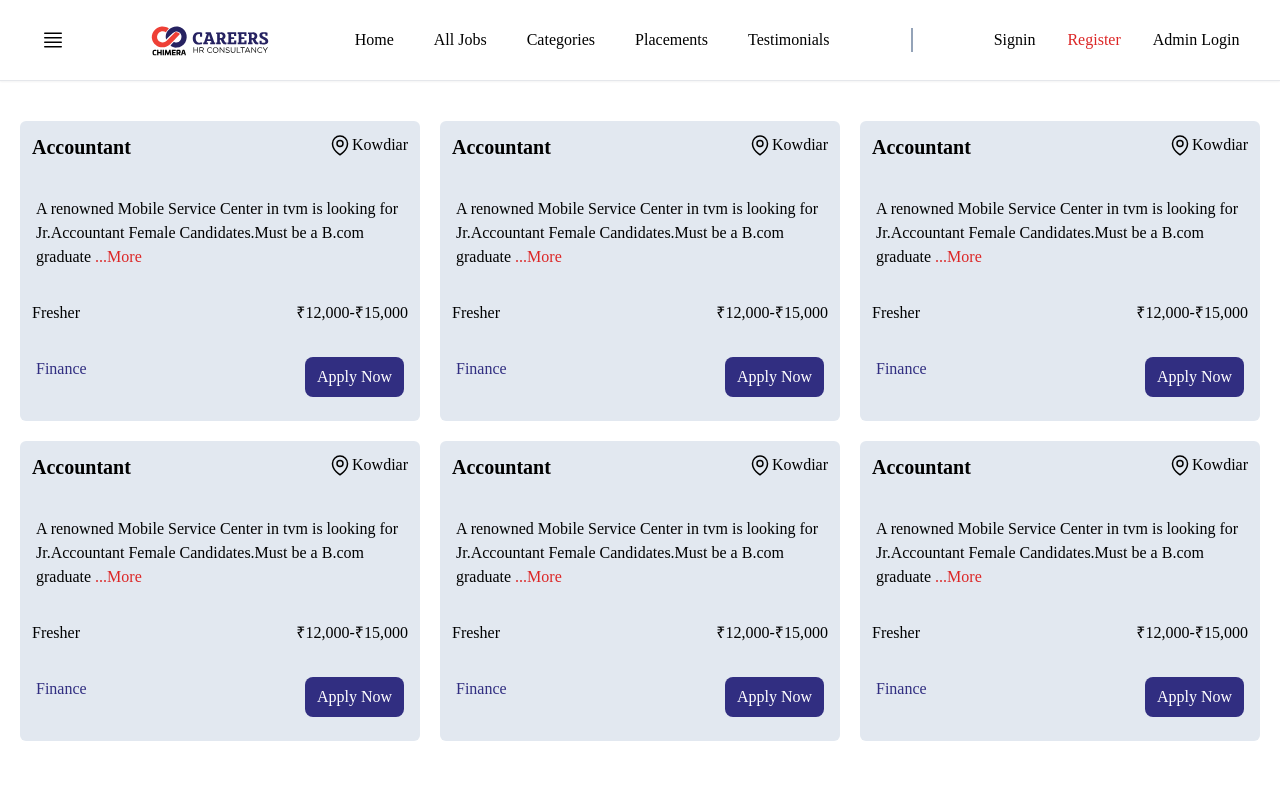
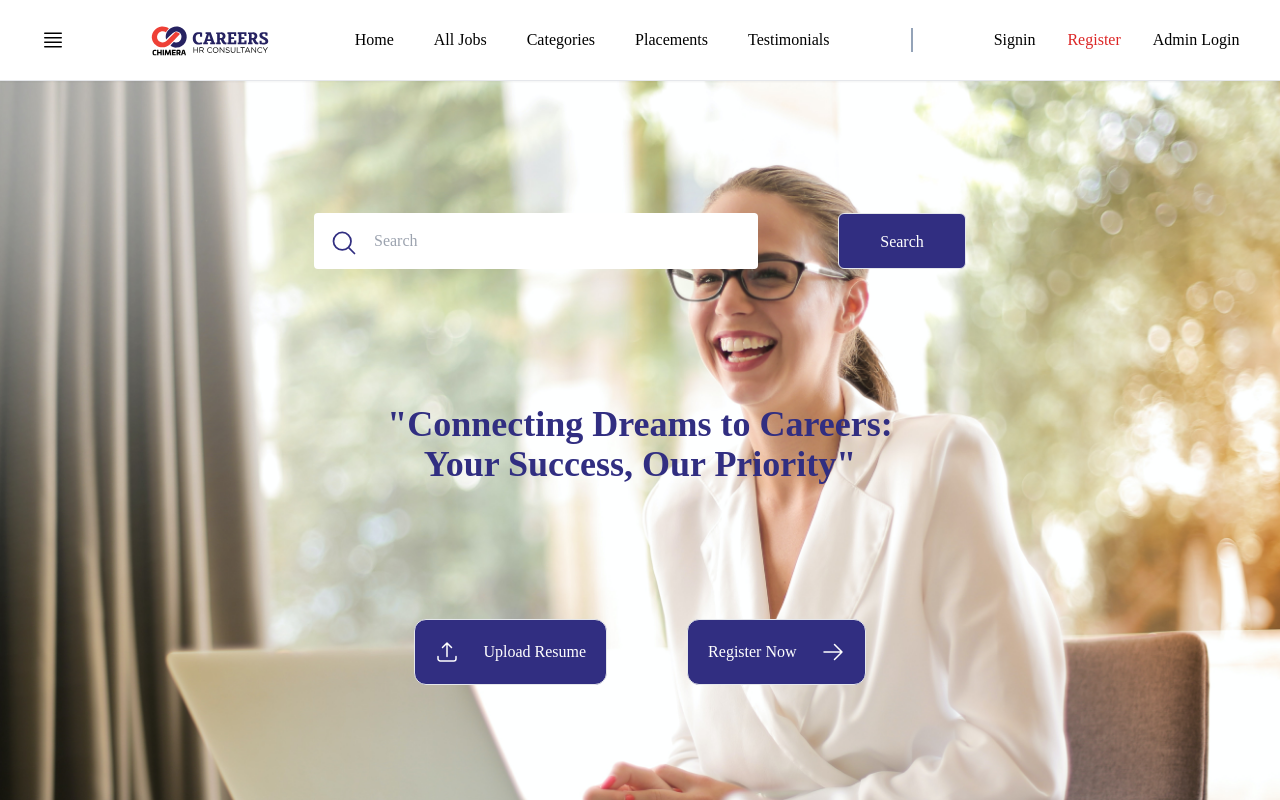
Before and after one commit to chimera-careers/Chimera-Careers, a React (Vite) app in the folder client/: page / in a window 1280 px wide. Shown: the top 800 px of the page. Built offline with nearby package versions, Linux system fonts and the light colour scheme.

Commit message:
Updated hero section with banner and necessary buttons

```diff
--- /dev/null
+++ b/client/src/Components/All/Hero/Hero.jsx
@@ -0,0 +1,73 @@
+import React from "react";
+import "./hero.scss";
+
+function Hero() {
+  return (
+    <>
+      <div className="hero-container flex flex-col w-full h-screen  justify-around bg-cover">
+        <div className="flex flex-row gap-20  w-full justify-center mt-16">
+          <div className="flex flex-row rounded bg-white h-14">
+            <svg
+              xmlns="http://www.w3.org/2000/svg"
+              fill="none"
+              viewBox="0 0 24 24"
+              strokeWidth={1.5}
+              stroke="currentColor"
+              className="w-7 h-7 text-indigo-900 m-4"
+            >
+              <path
+                strokeLinecap="round"
+                strokeLinejoin="round"
+                d="M21 21l-5.197-5.197m0 0A7.5 7.5 0 105.196 5.196a7.5 7.5 0 0010.607 10.607z"
+              />
+            </svg>
+
+            <input
+              type="text"
+              placeholder="Search"
+              className="h-14 rounded-md w-96 focus:outline-none"
+            />
+          </div>
+
+          <button className="border bg-indigo-900 text-white p-4 w-32 h-14 rounded-md">
+            Search
+          </button>
+        </div>
+        <div className="flex flex-col justify-center items-center">
+          <h1 className=" text-indigo-900 text-4xl font-black">
+            "Connecting Dreams to Careers:
+          </h1>
+          <h1 className=" text-indigo-900 text-4xl font-black">
+            Your Success, Our Priority"
+          </h1>
+        </div>
+
+        <div className="flex flex-row justify-center gap-20 mb-32">
+          <button className="border bg-indigo-900 text-white p-5 rounded-xl flex gap-6">
+            <svg
+              xmlns="http://www.w3.org/2000/svg"
+              fill="none"
+              viewBox="0 0 24 24"
+              strokeWidth={1.5}
+              stroke="currentColor"
+              className="w-6 h-6"
+            >
+              <path
+                strokeLinecap="round"
+                strokeLinejoin="round"
+                d="M3 16.5v2.25A2.25 2.25 0 005.25 21h13.5A2.25 2.25 0 0021 18.75V16.5m-13.5-9L12 3m0 0l4.5 4.5M12 3v13.5"
+              />
+            </svg>
+            Upload Resume
+          </button>
+          <button className="border bg-indigo-900 text-white p-5 rounded-xl flex gap-6">Register Now <svg xmlns="http://www.w3.org/2000/svg" fill="none" viewBox="0 0 24 24" strokeWidth={1.5} stroke="currentColor" className="w-6 h-6">
+  <path strokeLinecap="round" strokeLinejoin="round" d="M13.5 4.5L21 12m0 0l-7.5 7.5M21 12H3" />
+</svg>
+</button>
+        </div>
+      </div>
+    </>
+  );
+}
+
+export default Hero;
--- /dev/null
+++ b/client/src/Components/All/Hero/hero.scss
@@ -0,0 +1,5 @@
+.hero-container{
+    background: url("../../../assets/Images/bg1.jpg");
+
+
+}
--- a/client/src/Components/All/Hero.jsx
+++ b/client/src/Components/All/LatestJobs.jsx
@@ -1,7 +1,7 @@
 import React from 'react'
 import JobCard from './JobCard'
 
-function Hero() {
+function LatestJobs() {
   return (
     <div className='flex flex-row flex-wrap justify-center gap-20 mt-10'>
 
@@ -10,4 +10,4 @@ function Hero() {
   )
 }
 
-export default Hero
+export default LatestJobs
--- a/client/src/Components/Pages/Home.jsx
+++ b/client/src/Components/Pages/Home.jsx
@@ -1,12 +1,15 @@
 import React from "react";
 import Navbar from "../All/Navbar";
-import Hero from "../All/Hero";
+import LatestJobs from "../All/LatestJobs";
+import Hero from "../All/Hero/Hero";
+
 
 function Home() {
   return (
     <div>
       <Navbar />
       <Hero />
+      <LatestJobs/>
     </div>
   );
 }
```
Also changed, not shown: client/src/assets/Images/bg1.jpg (added), client/src/assets/Images/pexels-andrea-piacquadio-3778966.jpg (added).
